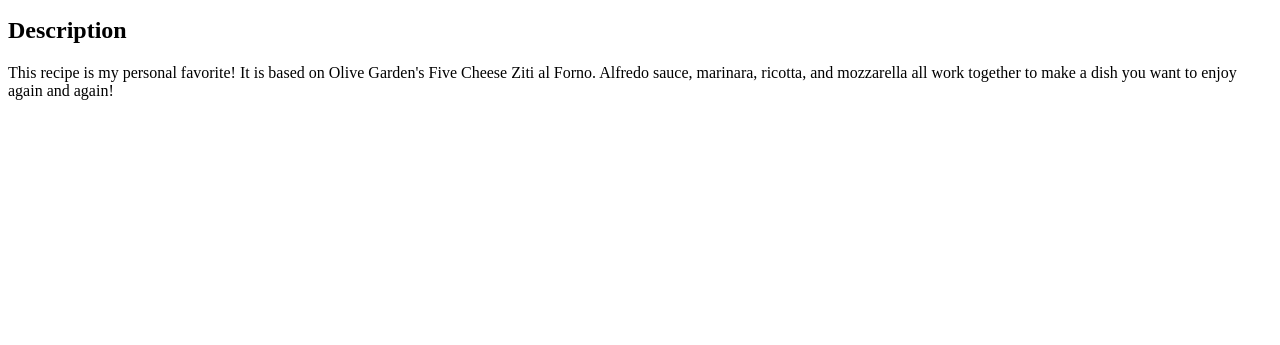
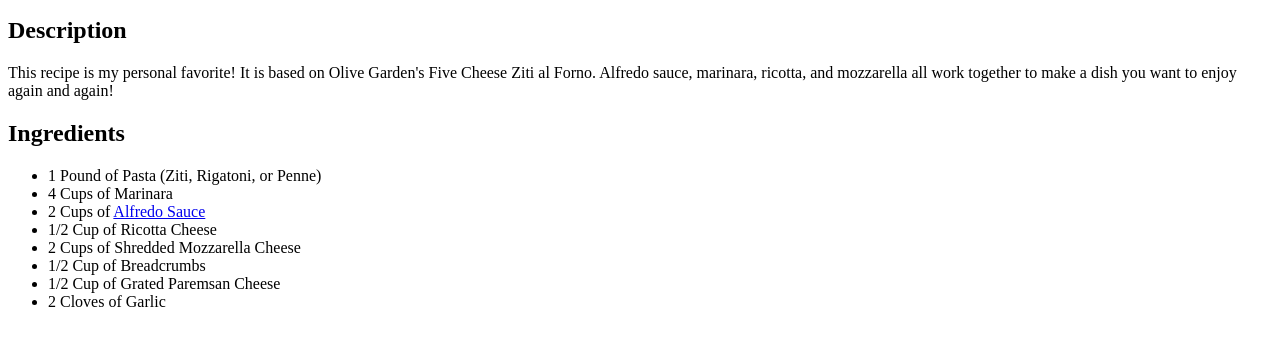
Before and after one commit to BMerc15/odin-recipes, a plain HTML site: page recipes/pasta-bake.html in a window 1280 px wide. Shown: the part 101-446 px from the top of the page. Drawn offline with Linux system fonts and the light colour scheme.

Commit message:
Add ingredients list to pasta bake recipe
For Alfredo Sauce ingredient, add link to Alfredo Sauce recipe page

```diff
--- a/recipes/pasta-bake.html
+++ b/recipes/pasta-bake.html
@@ -12,6 +12,16 @@
         <h2>Description</h2>
         <p>This recipe is my personal favorite! It is based on Olive Garden's Five Cheese Ziti al Forno. Alfredo sauce, marinara, ricotta, and mozzarella all work together to make a dish you want to enjoy again and again!</p>
 
-
+        <h2>Ingredients</h2>
+        <ul>
+            <li>1 Pound of Pasta (Ziti, Rigatoni, or Penne)</li>
+            <li>4 Cups of Marinara</li>
+            <li>2 Cups of <a href="alfredo-sauce.html">Alfredo Sauce</a></li>
+            <li>1/2 Cup of Ricotta Cheese</li>
+            <li>2 Cups of Shredded Mozzarella Cheese</li>
+            <li>1/2 Cup of Breadcrumbs</li>
+            <li>1/2 Cup of Grated Paremsan Cheese</li>
+            <li>2 Cloves of Garlic</li>
+        </ul>
     </body>
 </html>
```
